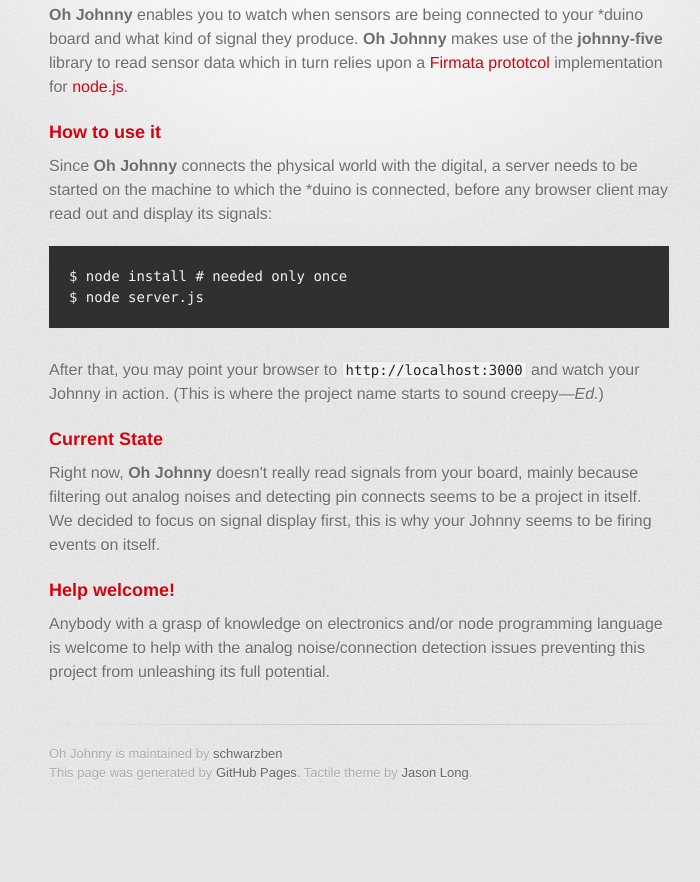
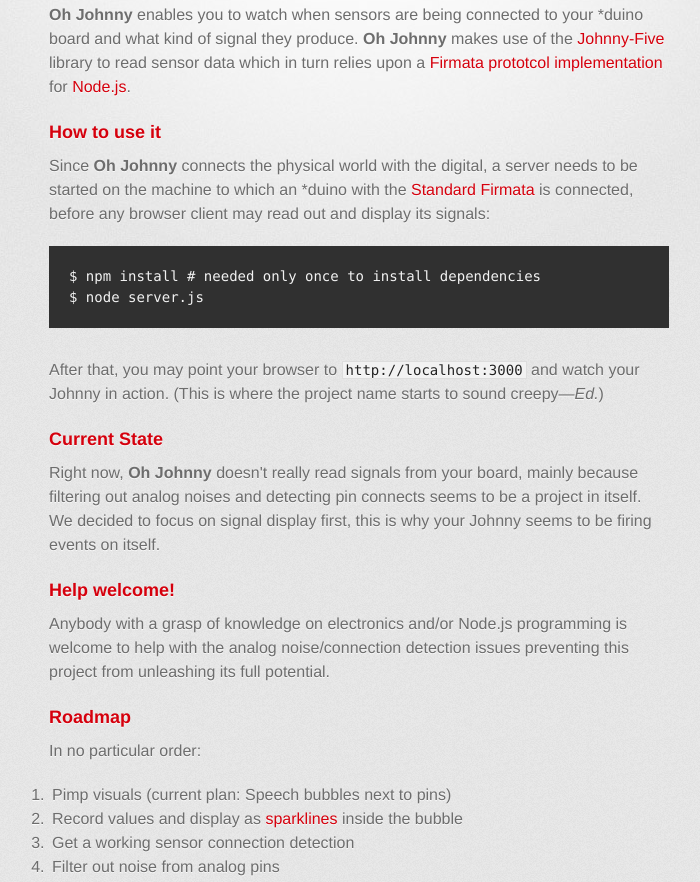
Before and after one commit to schwarzben/js-base, a plain HTML site: page index.html in a window 1280 px wide. Shown: the part 303-1185 px from the top of the page, without its empty margins (281-981 px from the left). Before the commit the page ends 1116 px from the top, so only its background shows below. Drawn offline with Linux system fonts and the light colour scheme; a web font is replaced by a local one.

```diff
--- a/index.html
+++ b/index.html
@@ -34,14 +34,14 @@
           <h3>
 <a id="so-what-is-it-with-this-johnny" class="anchor" href="#so-what-is-it-with-this-johnny" aria-hidden="true"><span class="octicon octicon-link"></span></a>So what is it with this Johnny?</h3>
 
-<p><strong>Oh Johnny</strong> enables you to watch when sensors are being connected to your *duino board and what kind of signal they produce. <strong>Oh Johnny</strong> makes use of the <strong>johnny-five</strong> library to read sensor data which in turn relies upon a <a href="">Firmata prototcol</a> implementation for <a href="">node.js</a>.</p>
+<p><strong>Oh Johnny</strong> enables you to watch when sensors are being connected to your *duino board and what kind of signal they produce. <strong>Oh Johnny</strong> makes use of the <a href="https://github.com/rwaldron/johnny-five">Johnny-Five</a> library to read sensor data which in turn relies upon a <a href="https://github.com/jgautier/firmata">Firmata prototcol implementation</a> for <a href="http://nodejs.org/">Node.js</a>.</p>
 
 <h3>
 <a id="how-to-use-it" class="anchor" href="#how-to-use-it" aria-hidden="true"><span class="octicon octicon-link"></span></a>How to use it</h3>
 
-<p>Since <strong>Oh Johnny</strong> connects the physical world with the digital, a server needs to be started on the machine to which the *duino is connected, before any browser client may read out and display its signals:</p>
+<p>Since <strong>Oh Johnny</strong> connects the physical world with the digital, a server needs to be started on the machine to which an *duino with the <a href="http://www.firmata.org/wiki/Download#Arduino.2FWiring">Standard Firmata</a> is connected, before any browser client may read out and display its signals:</p>
 
-<pre><code>$ node install # needed only once
+<pre><code>$ npm install # needed only once to install dependencies
 $ node server.js
 </code></pre>
 
@@ -55,7 +55,19 @@
 <h3>
 <a id="help-welcome" class="anchor" href="#help-welcome" aria-hidden="true"><span class="octicon octicon-link"></span></a>Help welcome!</h3>
 
-<p>Anybody with a grasp of knowledge on electronics and/or node programming language is welcome to help with the analog noise/connection detection issues preventing this project from unleashing its full potential.</p>
+<p>Anybody with a grasp of knowledge on electronics and/or Node.js programming is welcome to help with the analog noise/connection detection issues preventing this project from unleashing its full potential.</p>
+
+<h3>
+<a id="roadmap" class="anchor" href="#roadmap" aria-hidden="true"><span class="octicon octicon-link"></span></a>Roadmap</h3>
+
+<p>In no particular order:</p>
+
+<ol>
+<li>Pimp visuals (current plan: Speech bubbles next to pins)</li>
+<li>Record values and display as <a href="http://en.wikipedia.org/wiki/Sparkline">sparklines</a> inside the bubble</li>
+<li>Get a working sensor connection detection</li>
+<li>Filter out noise from analog pins</li>
+</ol>
         </section>
 
         <footer>
```
Also changed, not shown: params.json (+1 -1 lines).
